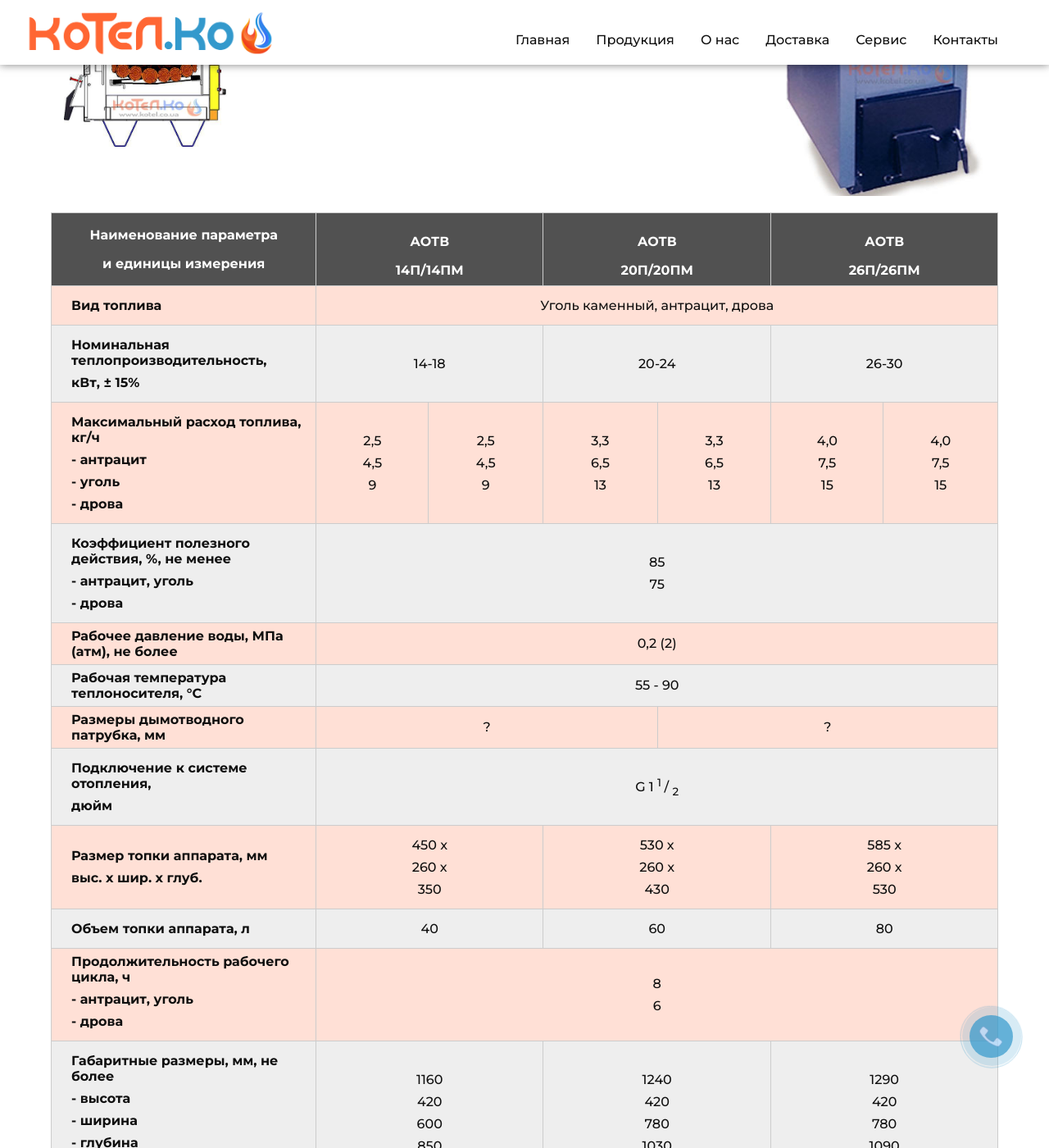
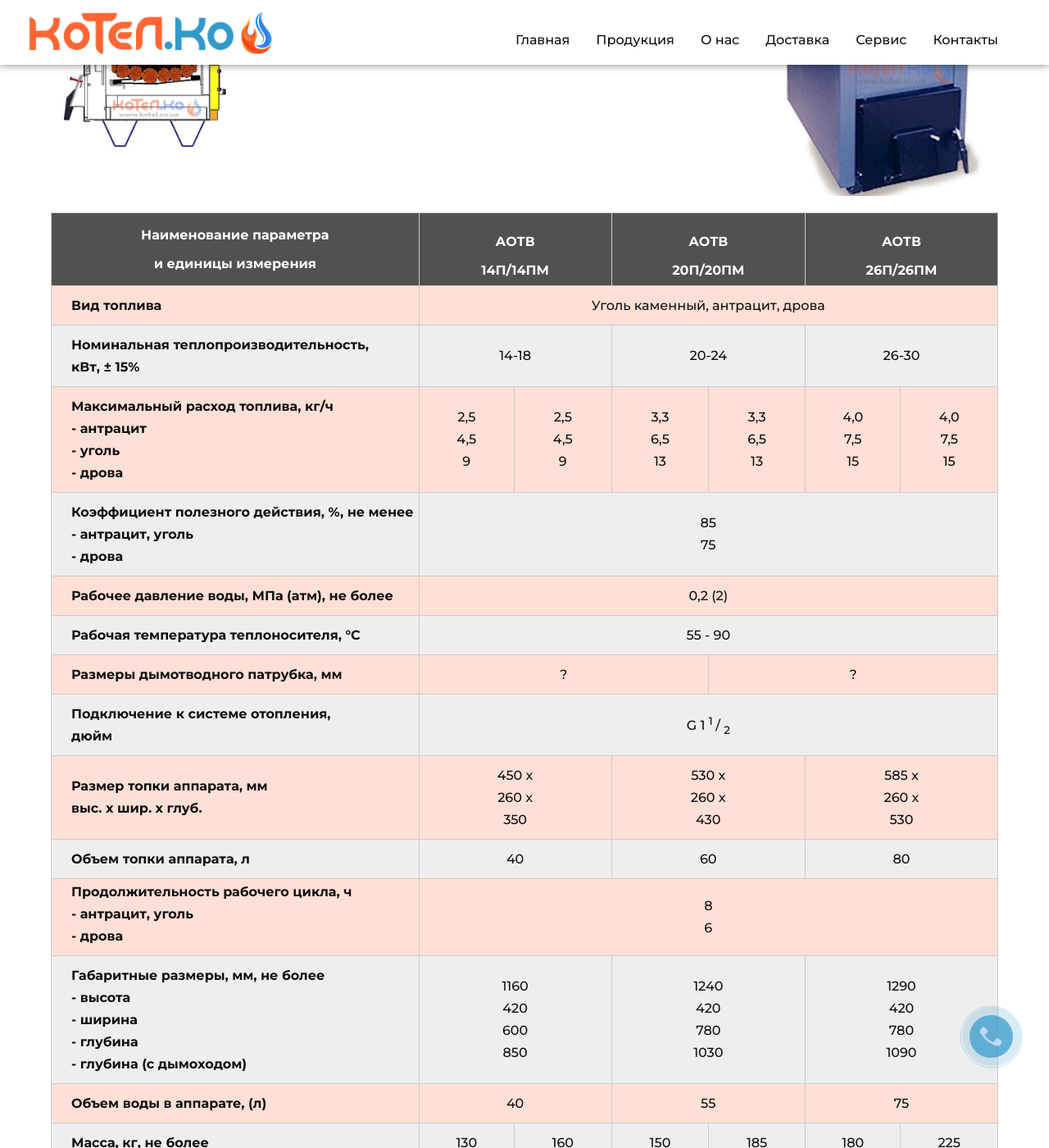
Before and after one commit to kotelco/kotelco, a Jekyll site: the page built from pages/wood_boilers/tverdotoplivnye_atmosfernye/index.html, in a window 1280 px wide and 1400 px high, scrolled down 1050 px. Shown: the whole window at 82% size. Built offline with Jekyll 4.4.1, drawn with Linux system fonts in a browser that asks for light colours.

Commit message:
jivo_css_and_table_overflow

```diff
--- a/_sass/_media.scss
+++ b/_sass/_media.scss
@@ -48,6 +48,14 @@
 }
 
 @media only screen and (max-width: 768px) and (orientation: portrait) {
+  #jivo_custom_widget{
+    width: 2.2rem;
+    z-index: 300000;
+    cursor: pointer;
+    background: url(images/jivo_widget_offline_ru.png) no-repeat;
+    background-size: 100%;
+  }
+
   .delivery_companies {
     display: grid;
     grid-template-columns: repeat(2, 1fr);
--- a/pages/wood_boilers/tverdotoplivnye_atmosfernye/index.html
+++ b/pages/wood_boilers/tverdotoplivnye_atmosfernye/index.html
@@ -243,6 +243,7 @@
     </div>
 </div>
 
+<div class="table_wrapper">
     <table>
         <tbody>
         <tr>
@@ -326,7 +327,8 @@
             <td>Рабочая температура теплоносителя, °С</td>
             <td colspan="5">50 - 90</td>
         </tr>
-    <tr><td>Диаметр дымотводного патрубка, мм
+        <tr>
+            <td>Диаметр дымотводного патрубка, мм
             </td>
             <td><p>118</p>
             </td>
@@ -460,7 +462,8 @@
             </td>
         </tr>
         <tr>
-        <td><p>Цена, грн., не более</p><p>(толщина листа 4мм/6мм)</p></td>
+            <td><p>Цена, грн., не более</p>
+                <p>(толщина листа 4мм/6мм)</p></td>
             <td>8000 (4мм)</td>
             <td>11450/13600</td>
             <td>12490/14900</td>
@@ -469,6 +472,7 @@
         </tr>
         </tbody>
     </table>
+</div>
 <!--АОТВ-Н 40-100-->
 <table>
     <tbody>
--- a/style.scss
+++ b/style.scss
@@ -29,9 +29,6 @@
 }
 
 #default_layout {
-  display: flex;
-  flex-direction: column;
-  min-height: 100vh;
   footer {
     margin-top:auto;
   }
@@ -926,12 +923,21 @@
   padding-top: 80px;
 }
 
+/*.table_wrapper{
+  display: block;
+  overflow-x: auto;
+  white-space: nowrap;
+}*/
+
 table {
-  width: 100%;
+  max-width: 100%;
+  display: inline-block;
+  overflow-x: auto;
+  white-space: nowrap;
   border-collapse: collapse;
   background-color: rgba(255,102,51,.2);
-  padding-top: 2rem;
   margin-bottom: 2rem;
+
   tr:last-child td {
     color: white;
     font-weight: 700;
@@ -1201,6 +1207,6 @@
 bottom: auto;
 }
 
+@import "jivosite";
 @import "callback_btn";
 @import "media";
-@import "jivosite";
```
Also changed, not shown: 5 other files. Lines whose indentation alone changed are shown as unchanged.
